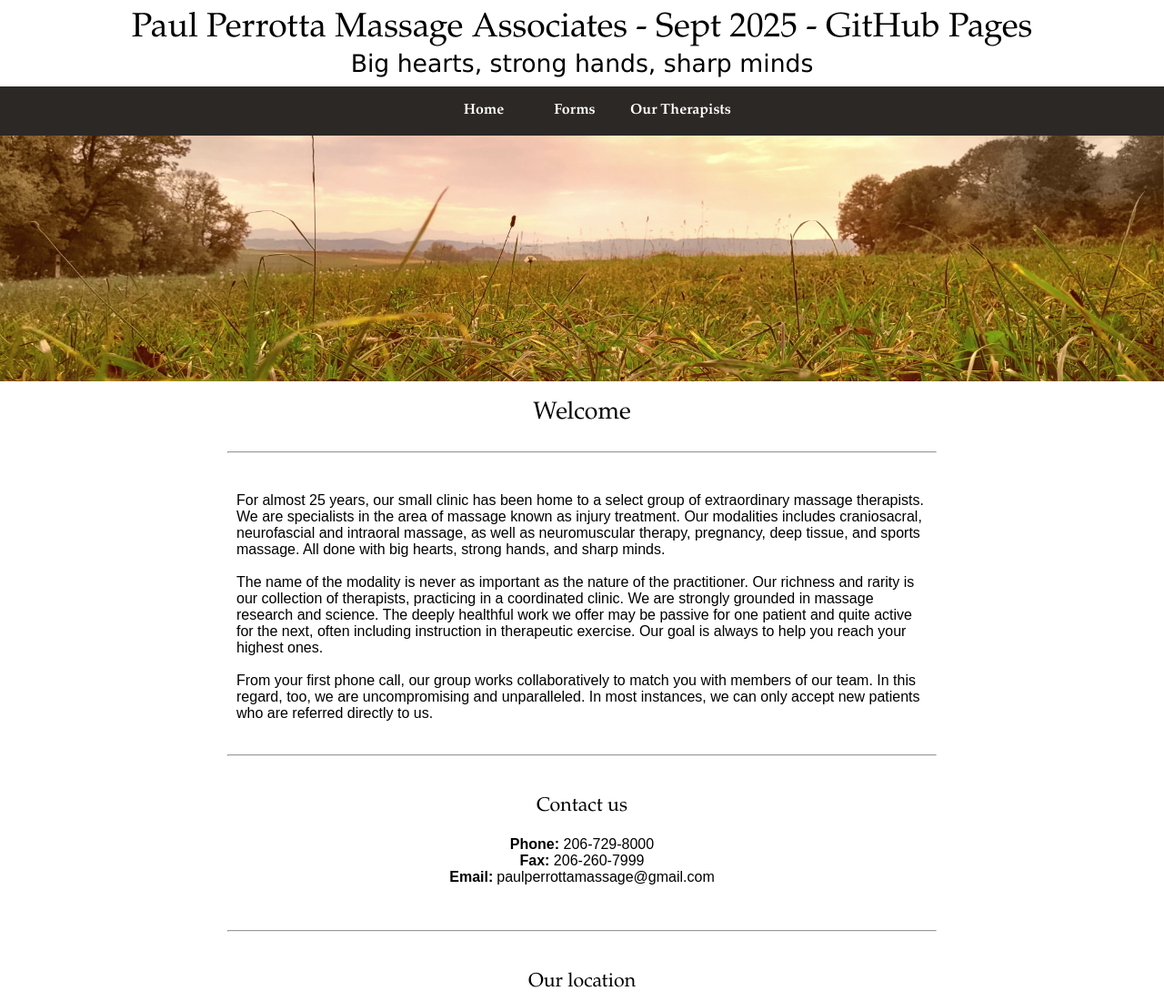
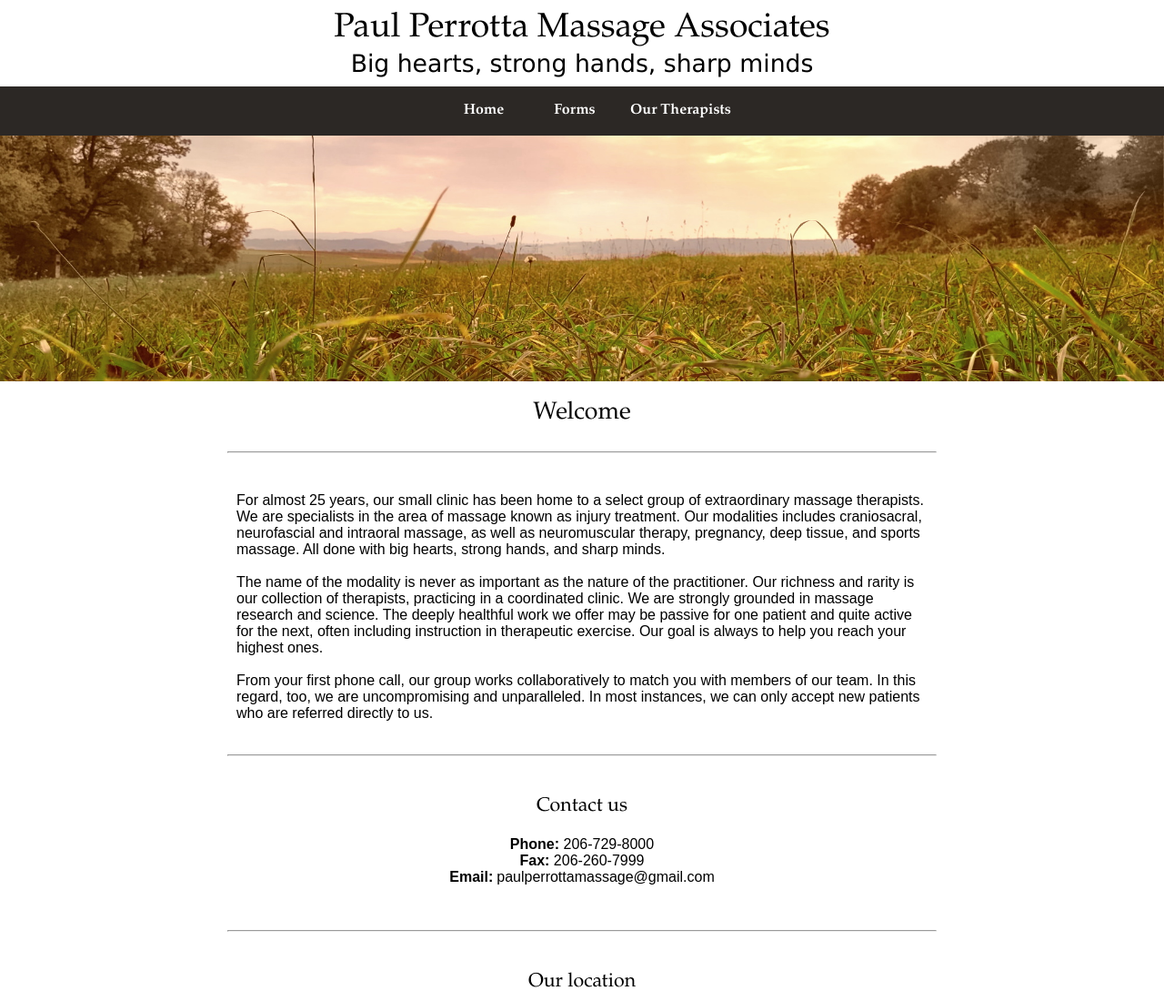
Before and after one commit to tamram/tamram.github.io, a plain HTML site: page docs/index.html in a window 1280 px wide. Shown: the top 1100 px of the page at 91% size. Drawn offline with Linux system fonts and the light colour scheme.

Commit message:
text tweaks

```diff
--- a/docs/index.html
+++ b/docs/index.html
@@ -4,14 +4,14 @@
 	<meta charset="utf-8">
 	<meta name="viewport" content="width=device-width, initial-scale=1">
 	<meta name="generator" content="RocketCake">
-	<title></title>
+	<title>Paul Perrotta Massage Associates</title>
 	<link rel="stylesheet" type="text/css" href="index_html.css">
 </head>
 <body>
 <div class="textstyle1">
 <div id="container_55838b2f"><div id="container_55838b2f_padding" ><div class="textstyle1">  <div id="text_31aef475">
     <div class="textstyle2">
-      <span class="textstyle3">Paul Perrotta Massage Associates - Sept 2025 - GitHub Pages</span>
+      <span class="textstyle3">Paul Perrotta Massage Associates</span>
       </div>
     </div>
   <span class="textstyle4"><br/></span>
```
